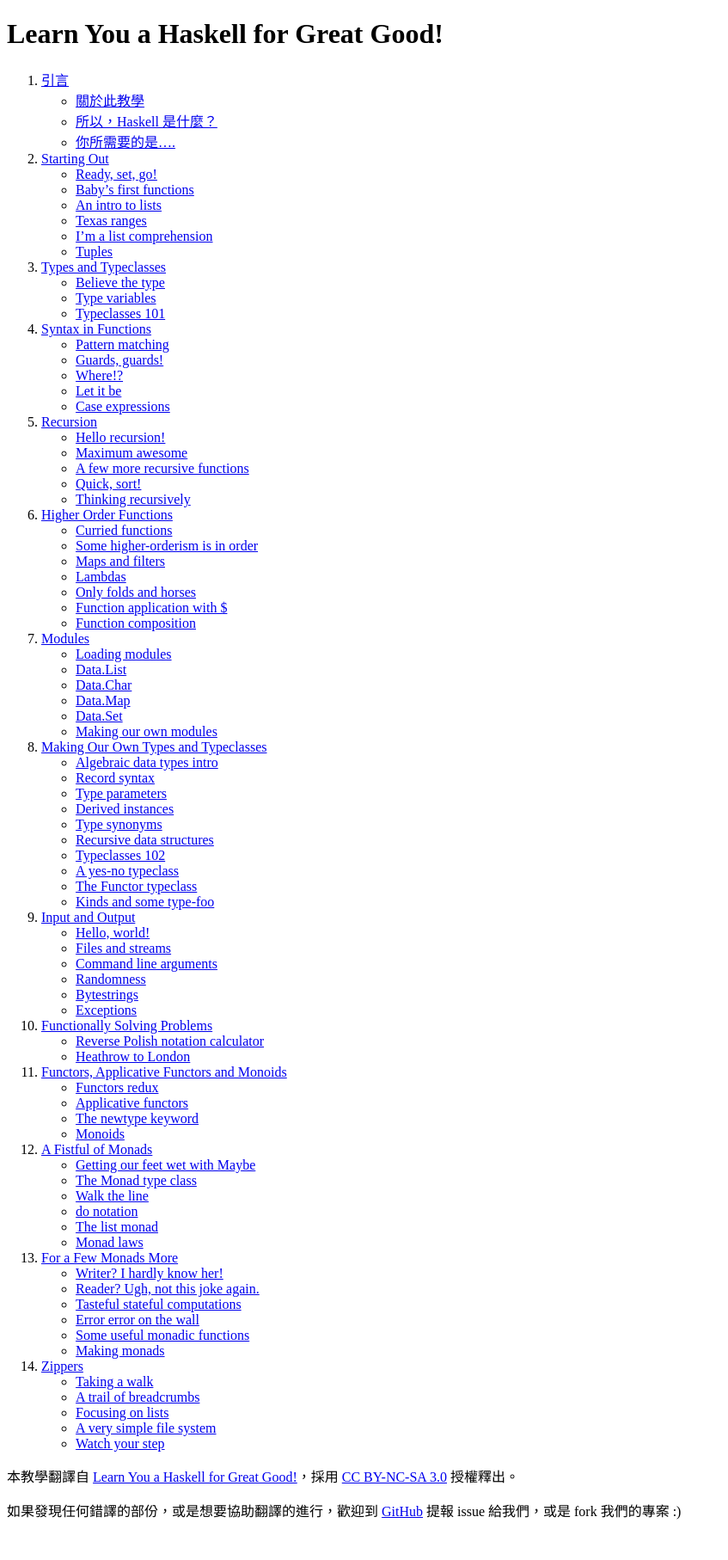
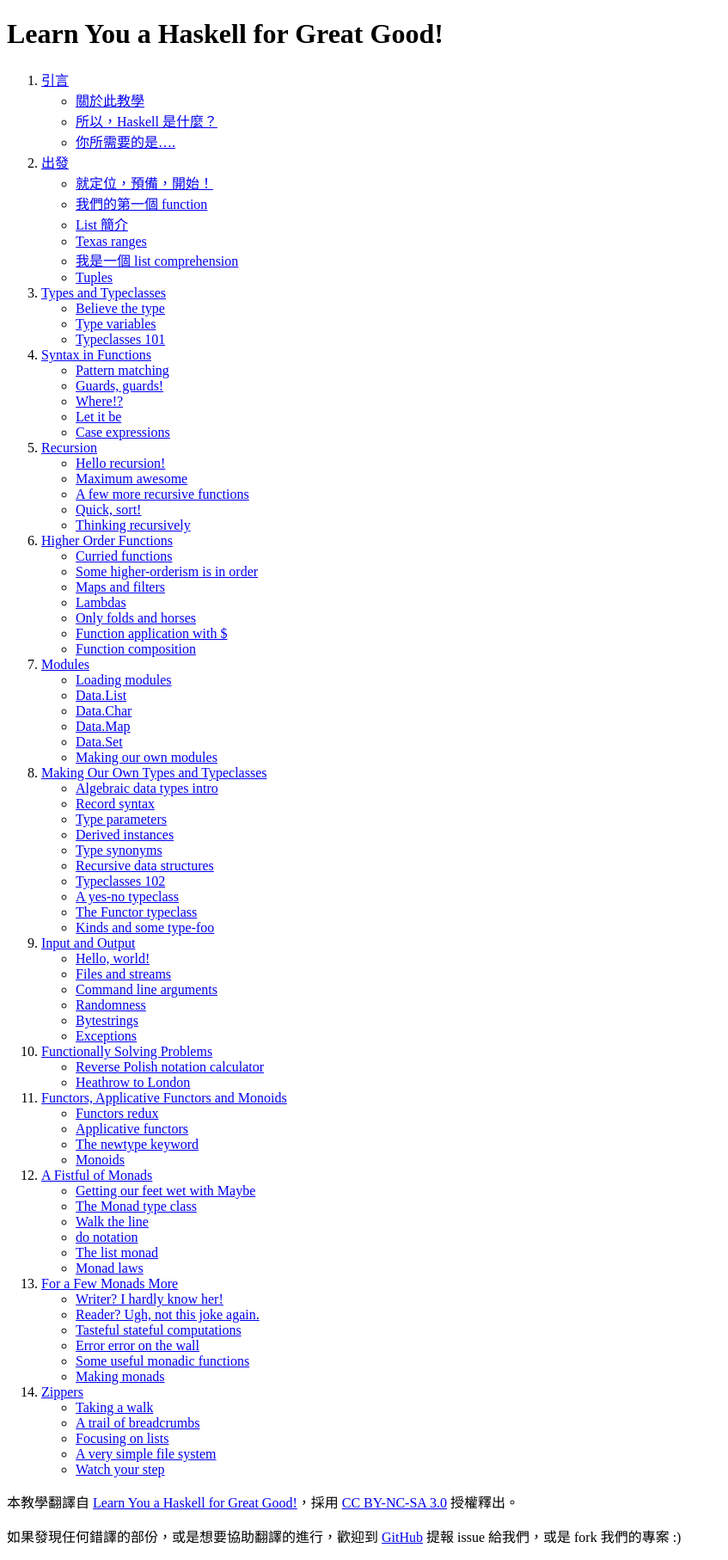
Before and after one commit to jason2506/lyah.zh-tw, a Jekyll site: the page built from index.md, in a window 1280 px wide. Shown: the whole page at 86% size, without its empty margins (0-847 px from the left). Built offline with Jekyll 4.4.1, drawn with Linux system fonts in a browser that asks for light colours; Markdown is read by kramdown in place of the engine named in the settings; before the commit the page ends 1784 px from its top, so only the background shows below that.

Commit message:
Add the page of Chapter 2.

```diff
--- a/index.md
+++ b/index.md
@@ -10,13 +10,13 @@ class: chapters
     * [關於此教學](introduction#about-this-tutorial)
     * [所以，Haskell 是什麼？](introduction#so-whats-haskell)
     * [你所需要的是....](introduction#what-you-need)
-2.  [Starting Out](#)
-    * [Ready, set, go!](#)
-    * [Baby's first functions](#)
-    * [An intro to lists](#)
-    * [Texas ranges](#)
-    * [I'm a list comprehension](#)
-    * [Tuples](#)
+2.  [出發](starting-out)
+    * [就定位，預備，開始！](starting-out#ready-set-go)
+    * [我們的第一個 function](starting-out#babys-first-functions)
+    * [List 簡介](starting-out#an-intro-to-lists)
+    * [Texas ranges](starting-out#texas-ranges)
+    * [我是一個 list comprehension](starting-out#im-a-list-comprehension)
+    * [Tuples](starting-out#tuples)
 3. [Types and Typeclasses](#)
     * [Believe the type](#)
     * [Type variables](#)
```
Also changed, not shown: introduction/index.md (+2 -2 lines), starting-out/index.md (added, +19 -0 lines).
